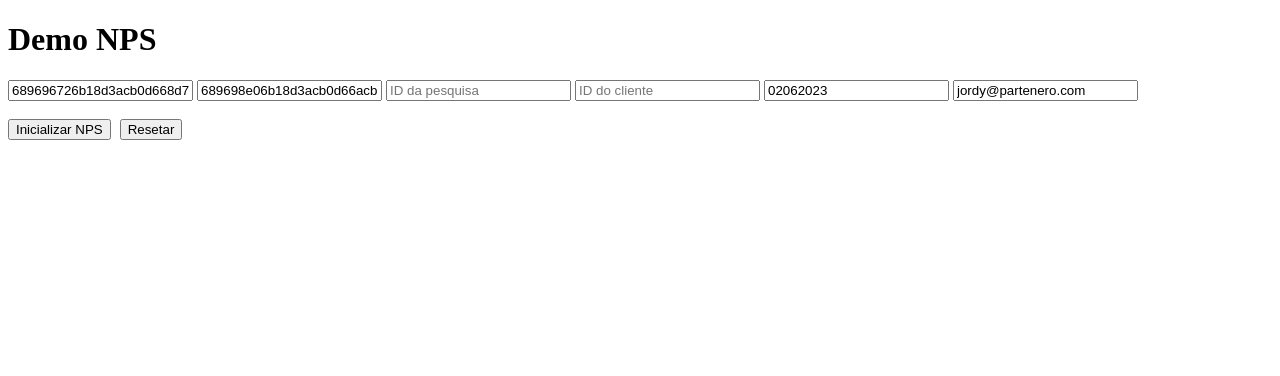
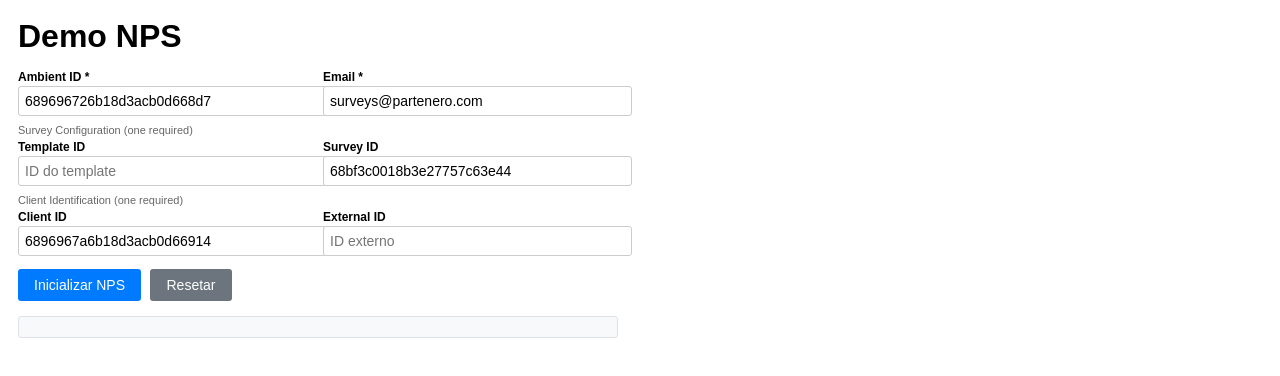
Before and after one commit to partenero-team/survey-addon, a plain HTML site: page survey.html in a window 1280 px wide. Both pictures are taken after a click on the button "Inicializar NPS". Drawn offline with Linux system fonts and the light colour scheme; no server answers.

Commit message:
improve layout

```diff
--- a/survey.html
+++ b/survey.html
@@ -2,28 +2,94 @@
 <meta charset="UTF-8">
 <head>
   <script type="text/javascript" src="./survey.js"></script>
+  <style>
+    body { font-family: Arial, sans-serif; padding: 10px; max-width: 600px; }
+    .form-row { display: flex; gap: 10px; margin-bottom: 8px; align-items: end; }
+    .form-group { flex: 1; }
+    .form-group label { display: block; margin-bottom: 2px; font-size: 12px; font-weight: bold; }
+    .form-group input { width: 100%; padding: 6px; border: 1px solid #ccc; border-radius: 3px; font-size: 14px; }
+    .group-label { font-size: 11px; color: #666; margin: 8px 0 4px 0; }
+    .error { border-color: #ff0000 !important; }
+    .error-msg { color: #ff0000; font-size: 10px; }
+    button { padding: 8px 16px; margin: 5px 5px 0 0; border: none; border-radius: 3px; cursor: pointer; font-size: 14px; }
+    .btn-primary { background-color: #007bff; color: white; }
+    .btn-secondary { background-color: #6c757d; color: white; }
+    #log { margin-top: 15px; padding: 10px; background: #f8f9fa; border: 1px solid #dee2e6; border-radius: 3px; font-family: monospace; font-size: 12px; max-height: 200px; overflow-y: auto; }
+  </style>
   <script>
     var partenero;
     function getInputs() {
       const map = {}, arr = [];
-      const inputs = ['ambientid', 'templateid', 'surveyid', 'clientid', 'externalid', 'email'].forEach(id => {
+      ['ambientid', 'templateid', 'surveyid', 'clientid', 'externalid', 'email'].forEach(id => {
         const input = document.getElementById(id);
-        map[id] = input.value;
+        map[id] = input.value.trim();
         arr.push(input);
       });
-      return {
-        map,
-        arr
-      };
+      return { map, arr };
+    }
+
+    function validateInputs() {
+      const inputs = getInputs().map;
+      let isValid = true;
+
+      // Clear previous errors
+      document.querySelectorAll('.error').forEach(el => el.classList.remove('error'));
+      document.querySelectorAll('.error-msg').forEach(el => el.remove());
+
+      // Check if either templateid or surveyid is filled
+      if (!inputs.templateid && !inputs.surveyid) {
+        showError('templateid', 'Either Template ID or Survey ID must be filled');
+        showError('surveyid', 'Either Template ID or Survey ID must be filled');
+        isValid = false;
+      }
+
+      // Check if either clientid or externalid is filled
+      if (!inputs.clientid && !inputs.externalid) {
+        showError('clientid', 'Either Client ID or External ID must be filled');
+        showError('externalid', 'Either Client ID or External ID must be filled');
+        isValid = false;
+      }
+
+      // Check required fields
+      if (!inputs.ambientid) {
+        showError('ambientid', 'Ambient ID is required');
+        isValid = false;
+      }
+
+      if (!inputs.email) {
+        showError('email', 'Email is required');
+        isValid = false;
+      }
+
+      return isValid;
+    }
+
+    function showError(inputId, message) {
+      const input = document.getElementById(inputId);
+      input.classList.add('error');
+      const errorDiv = document.createElement('div');
+      errorDiv.className = 'error-msg';
+      errorDiv.textContent = message;
+      input.parentNode.appendChild(errorDiv);
+    }
+
+    function logFunction(message) {
+      const logDiv = document.getElementById('log');
+      const timestamp = new Date().toLocaleTimeString();
+      logDiv.innerHTML += `[${timestamp}] ${message}<br>`;
+      logDiv.scrollTop = logDiv.scrollHeight;
+      console.log(message);
     }
 
     function initializeNPS() {
+      if (!validateInputs()) return;
+
       const inputs = getInputs().map;
       if (partenero) {
         partenero.destroy();
       }
 
-      partenero = new Partenero(inputs.ambientid, inputs.templateid, { debug: true });
+      partenero = new Partenero(inputs.ambientid, inputs.templateid, { debug: true, local: true, logFunction: logFunction });
       partenero.init({ email: inputs.email, clientId: inputs.clientid, externalId: inputs.externalid });
     }
 
@@ -33,20 +99,55 @@
         partenero.destroy();
       }
 
-      inputs.forEach(input => input.value = '');
+      inputs.forEach(input => {
+        input.value = '';
+        input.classList.remove('error');
+      });
+      document.querySelectorAll('.error-msg').forEach(el => el.remove());
+      document.getElementById('log').innerHTML = '';
     }
   </script>
 </head>
 <body>
-  <h1>Demo NPS</h1>
-  <input id="ambientid" type="text" placeholder="ID do ambiente" value="689696726b18d3acb0d668d7">
-  <input id="templateid" type="text" placeholder="ID do template" value="689698e06b18d3acb0d66acb">
-  <input id="surveyid" type="text" placeholder="ID da pesquisa" value="">
-  <input id="clientid" type="text" placeholder="ID do cliente" value="">
-  <input id="externalid" type="text" placeholder="ID externo" value="02062023">
-  <input id="email" type="text" placeholder="Email do usuário" value="jordy@partenero.com">
-  <br>
-  <br>
-  <button onclick="initializeNPS()">Inicializar NPS</button>
-  <button style="margin-left: 5px;" onclick="reset()">Resetar</button>
+  <h1 style="margin: 0 0 15px 0;">Demo NPS</h1>
+
+  <div class="form-row">
+    <div class="form-group">
+      <label for="ambientid">Ambient ID *</label>
+      <input id="ambientid" type="text" placeholder="ID do ambiente" value="689696726b18d3acb0d668d7">
+    </div>
+    <div class="form-group">
+      <label for="email">Email *</label>
+      <input id="email" type="text" placeholder="Email do usuário" value="surveys@partenero.com">
+    </div>
+  </div>
+
+  <div class="group-label">Survey Configuration (one required)</div>
+  <div class="form-row">
+    <div class="form-group">
+      <label for="templateid">Template ID</label>
+      <input id="templateid" type="text" placeholder="ID do template" value="">
+    </div>
+    <div class="form-group">
+      <label for="surveyid">Survey ID</label>
+      <input id="surveyid" type="text" placeholder="ID da pesquisa" value="68bf3c0018b3e27757c63e44">
+    </div>
+  </div>
+
+  <div class="group-label">Client Identification (one required)</div>
+  <div class="form-row">
+    <div class="form-group">
+      <label for="clientid">Client ID</label>
+      <input id="clientid" type="text" placeholder="ID do cliente" value="6896967a6b18d3acb0d66914">
+    </div>
+    <div class="form-group">
+      <label for="externalid">External ID</label>
+      <input id="externalid" type="text" placeholder="ID externo" value="">
+    </div>
+  </div>
+
+  <button class="btn-primary" onclick="initializeNPS()">Inicializar NPS</button>
+  <button class="btn-secondary" onclick="reset()">Resetar</button>
+
+  <div id="log"></div>
 </body>
--- a/survey.js
+++ b/survey.js
@@ -43,6 +43,7 @@ var Partenero = class {
       local,
       colored_nps,
       sandbox,
+      logFunction
     } = options;
 
     if (!token) {
@@ -59,6 +60,7 @@ var Partenero = class {
     this.useDefaultStyle = useDefaultStyle || true;
     this.containerId = containerId;
     this.colored_nps = colored_nps || false;
+    this.logFunction = logFunction || null;
 
     if (local) {
       this.api_url = 'http://localhost:3000';
@@ -72,6 +74,9 @@ var Partenero = class {
   #log(message) {
     if (this.debug) {
       console.log('PARTENERO', message);
+    }
+    if (this.logFunction) {
+      this.logFunction(message);
     }
   }
 
```
